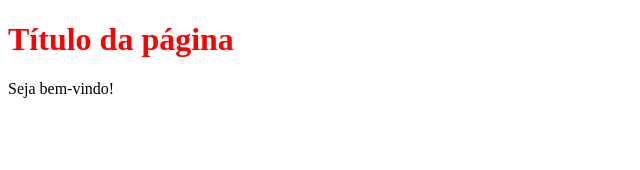
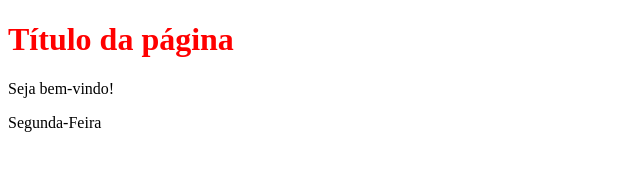
Before and after one commit to rogerRMF/aulaspringreact, a plain HTML site: page index.html in a window 1280 px wide. Shown: the whole page, without its empty margins (0-640 px from the left). Drawn offline with Linux system fonts and the light colour scheme.

Commit message:
Acrecentado a semana de inicio

```diff
--- a/index.html
+++ b/index.html
@@ -10,6 +10,7 @@
 <body>
     <h1>Título da página</h1>
     <p>Seja bem-vindo!</p>
+    <footer>Segunda-Feira</footer>
 
 </body>
 </html>
```
